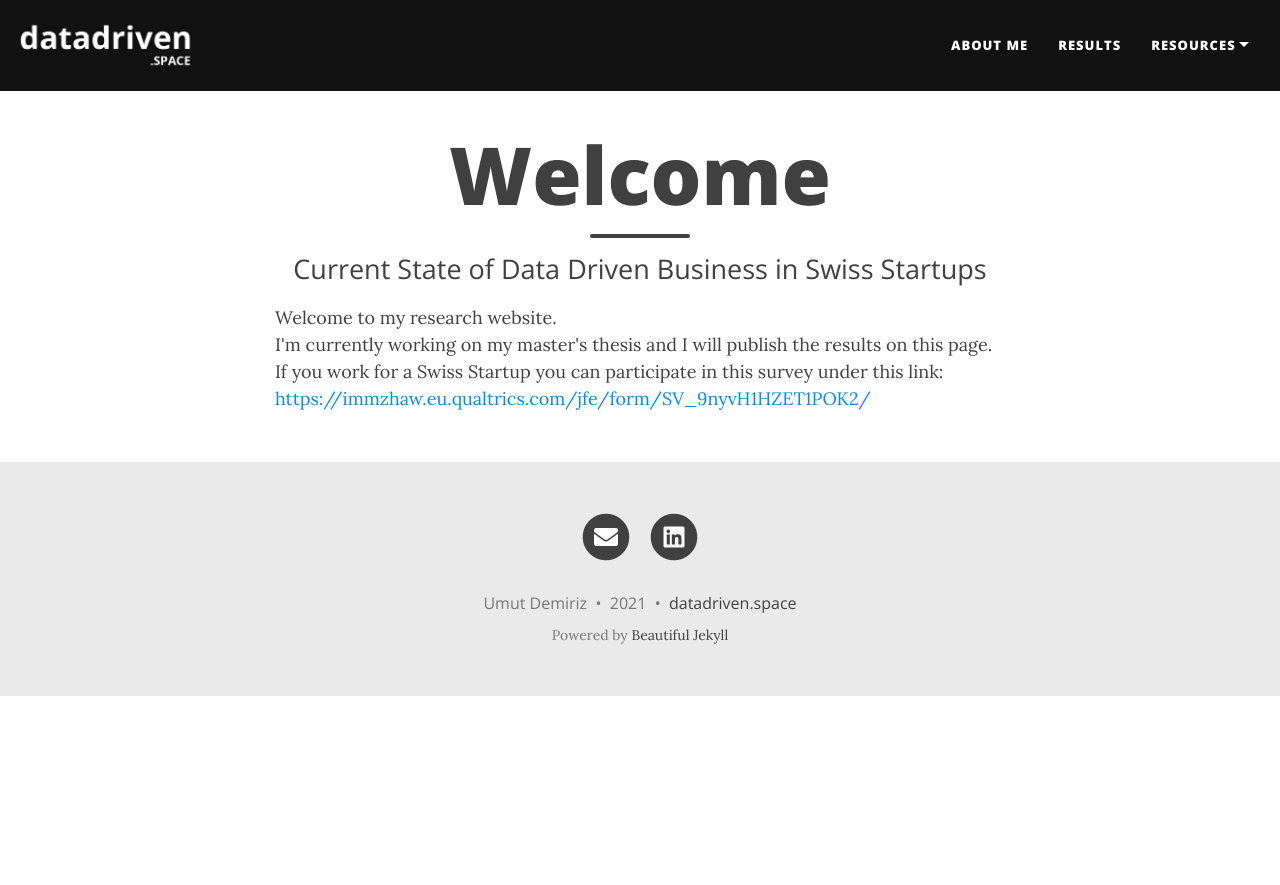
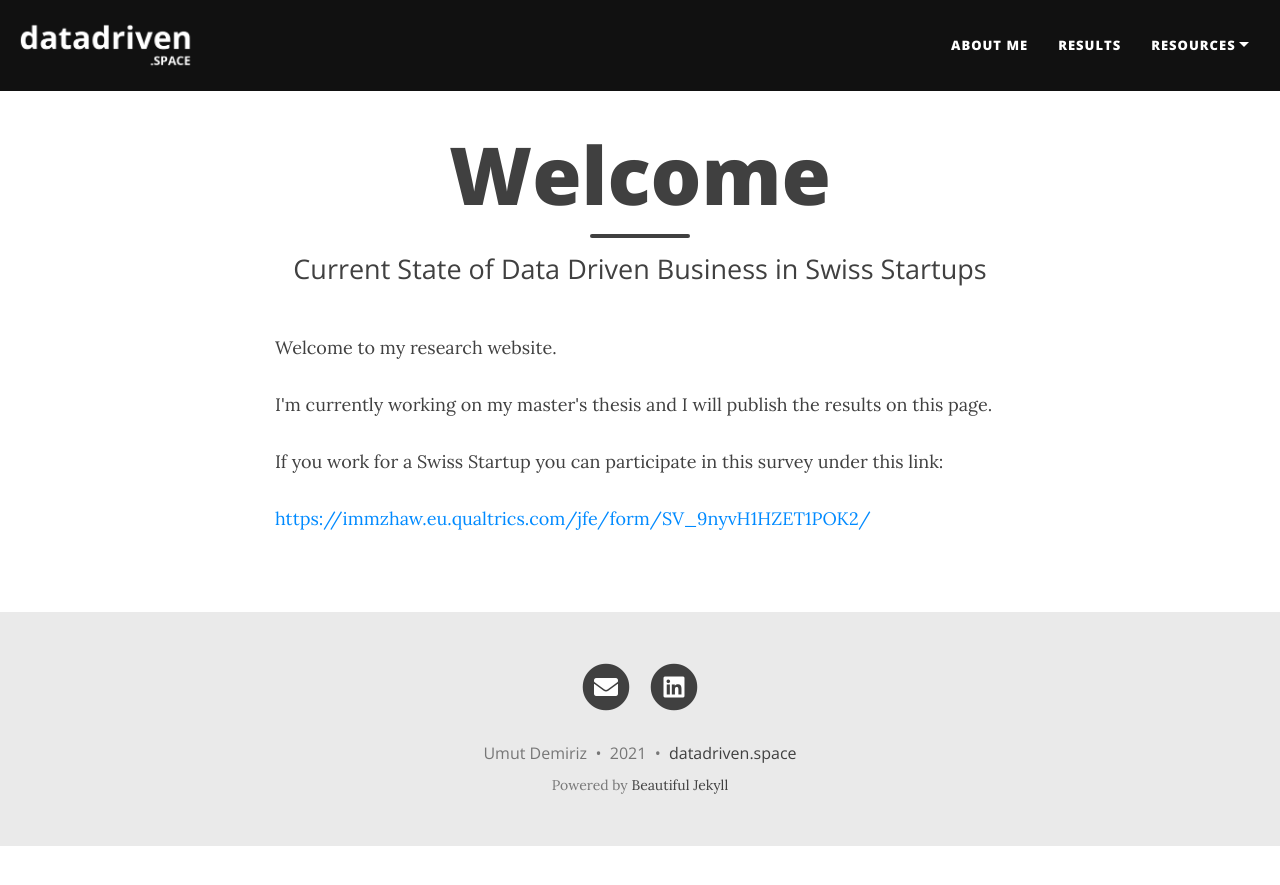
Before and after one commit to umutd21/datadrivenspace, a Jekyll site: the page built from index.html, in a window 1280 px wide. Shown: the top 885 px of the page. Built offline with Jekyll 4.4.1, drawn with Linux system fonts in a browser that asks for light colours; nearby versions of some CDN libraries; the list of posts is cut into pages by our own code.

```diff
--- a/index.html
+++ b/index.html
@@ -4,10 +4,7 @@ title: Welcome
 subtitle: Current State of Data Driven Business in Swiss Startups
 ---
 
-Welcome to my research website.
-<br>
-I'm currently working on my master's thesis and I will publish the results on this page.
-<br>
-If you work for a Swiss Startup you can participate in this survey under this link:
-<br>
-<a href="https://immzhaw.eu.qualtrics.com/jfe/form/SV_9nyvH1HZET1POK2/">https://immzhaw.eu.qualtrics.com/jfe/form/SV_9nyvH1HZET1POK2/</a>
+<p>Welcome to my research website.</p>
+<p>I&apos;m currently working on my master&apos;s thesis and I will publish the results on this page.&nbsp;</p>
+<p>If you work for a Swiss Startup you can participate in this survey under this link:</p>
+<p><a href="http://Survey Link" rel="noopener noreferrer" target="_blank">https://immzhaw.eu.qualtrics.com/jfe/form/SV_9nyvH1HZET1POK2/</a></p>
```
